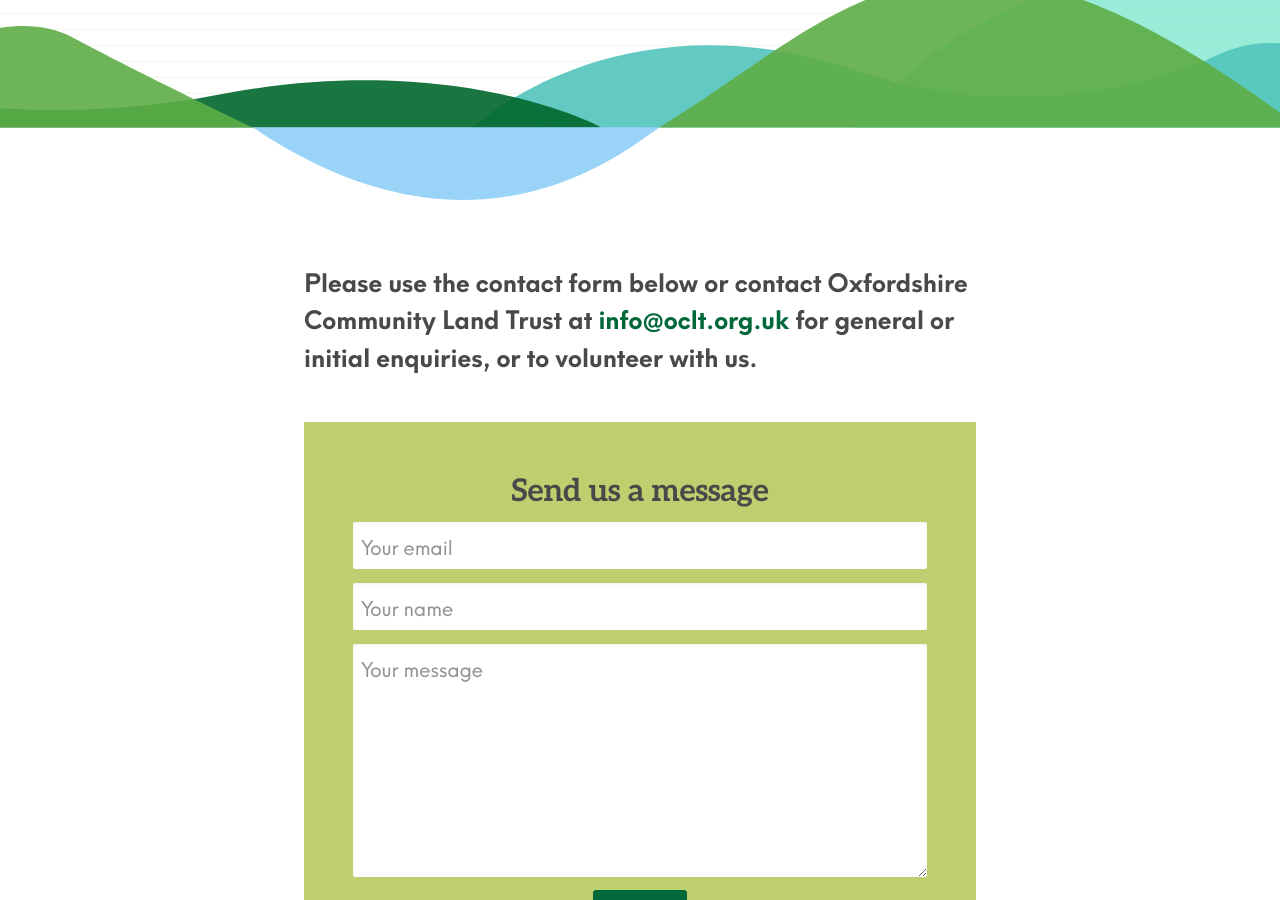
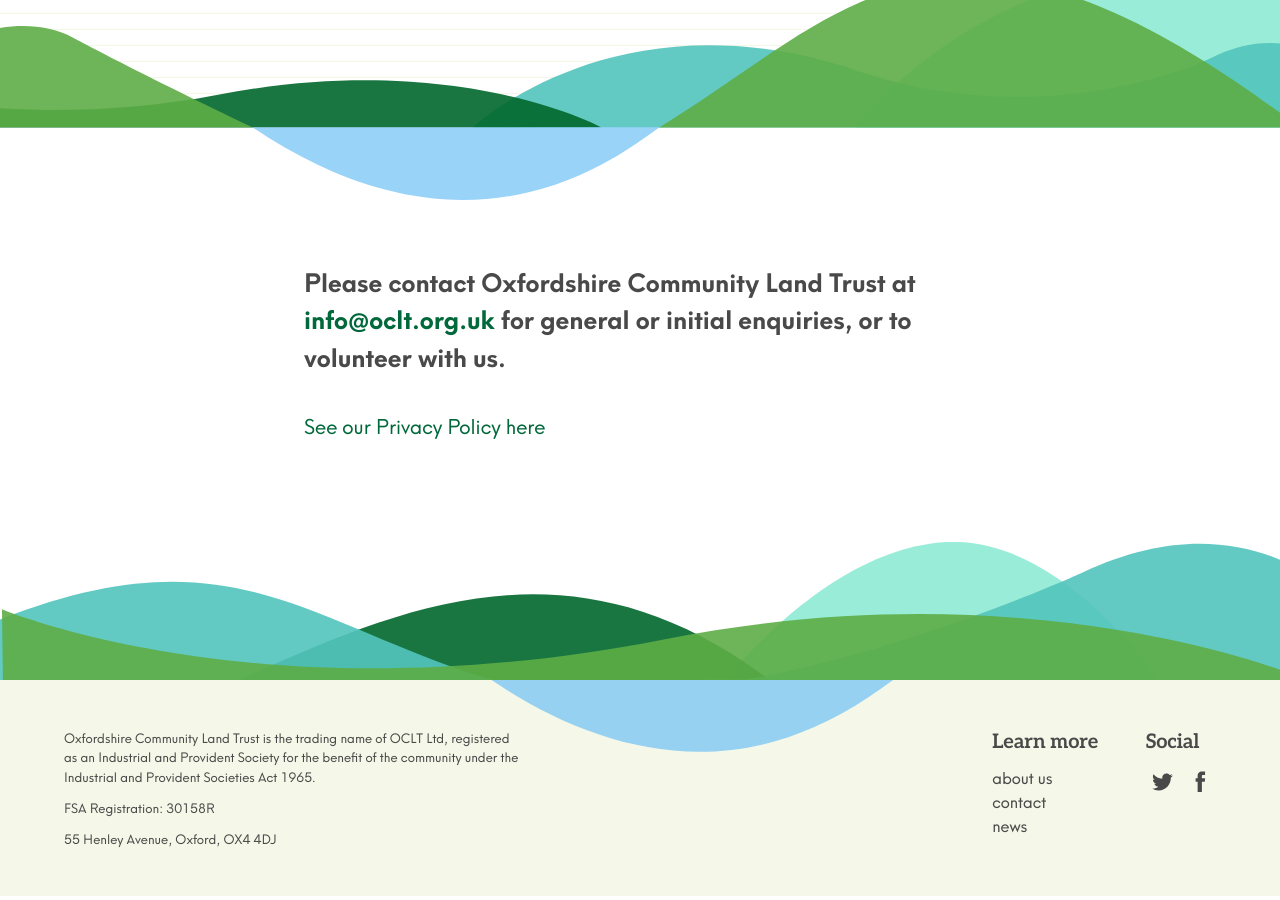
Before and after one commit to johnpuddephatt/oclt, a Jekyll site: the page built from _pages/contact.md, in a window 1280 px wide and 900 px high, scrolled down 345 px. Built offline with Jekyll 4.4.1, drawn with Linux system fonts in a browser that asks for light colours.

Commit message:
remove contact form

```diff
--- a/_pages/contact.md
+++ b/_pages/contact.md
@@ -5,8 +5,6 @@
 permalink: /contact/index.html
 ---
 
-Please use the contact form below or contact Oxfordshire Community Land Trust at [info@oclt.org.uk](mailto:info@oclt.org.uk) for general or initial enquiries, or to volunteer with us.
-
-{% include contact-form.html title="Send us a message" target="https://form.letsdance.agency/ABnZmDvy" subject="Message from oclt.org.uk" %}
+Please contact Oxfordshire Community Land Trust at [info@oclt.org.uk](mailto:info@oclt.org.uk) for general or initial enquiries, or to volunteer with us.
 
 [See our Privacy Policy here](https://www.oclt.org.uk/privacy-notice/)
```
